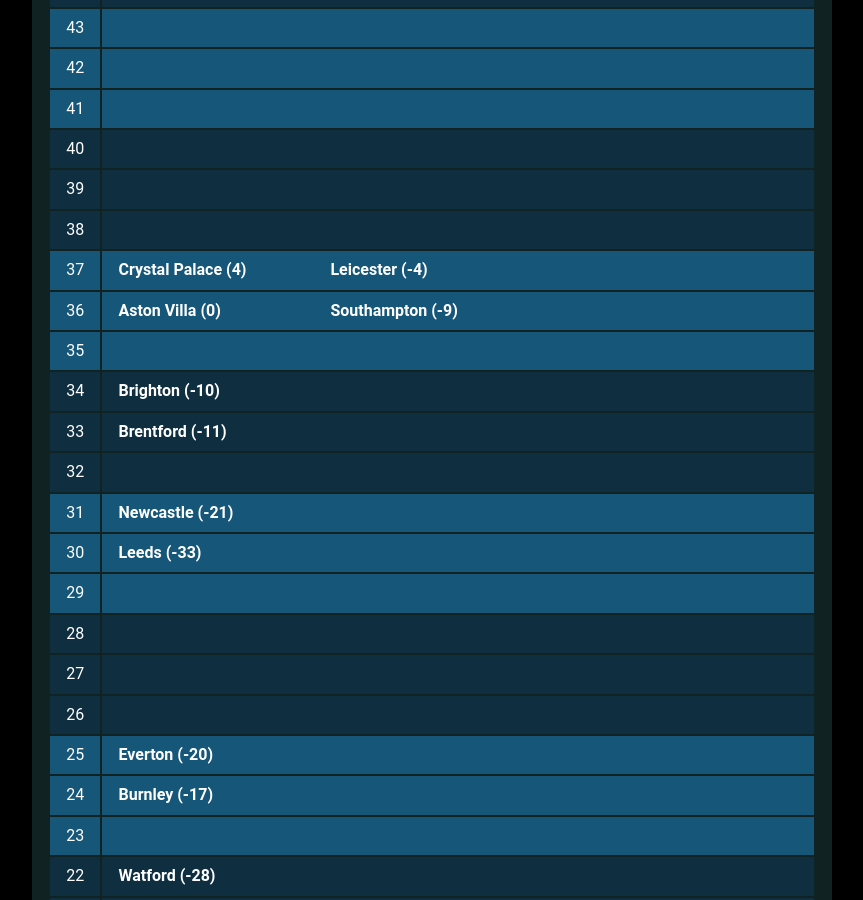
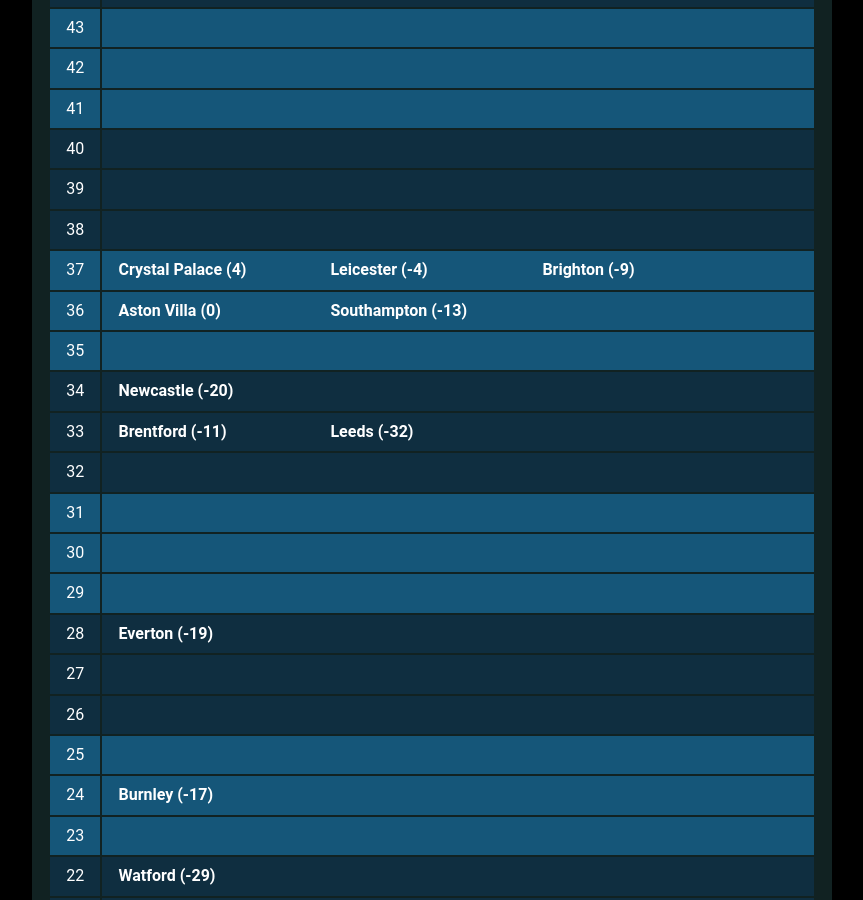
Before and after one commit to muru/muru.github.io, a Jekyll site: the page built from resources.md, in a window 1280 px wide and 900 px high, scrolled down 2689 px. Shown: the whole window, without its empty margins (208-1071 px from the left). Built offline with Jekyll 4.4.1, drawn with Linux system fonts in a browser that asks for light colours; some web fonts are replaced; some of the changed text lies outside the part shown.

Commit message:
updated cann-table: Sun 10 Apr 00:02:50 JST 2022

```diff
--- a/cann-table.html
+++ b/cann-table.html
@@ -60,6 +60,7 @@
 	<tr class="cann-row-2">
 		<td class="cann-point"> 62 </td>
 		<td class="cann-clubs">
+			<span class="club-name"> Chelsea (39) </span>
 		</td>
  	</tr>
 	<tr class="cann-row-1">
@@ -75,7 +76,6 @@
 	<tr class="cann-row-1">
 		<td class="cann-point"> 59 </td>
 		<td class="cann-clubs">
-			<span class="club-name"> Chelsea (35) </span>
 		</td>
  	</tr>
 	<tr class="cann-row-2">
@@ -102,7 +102,7 @@
 		<td class="cann-point"> 54 </td>
 		<td class="cann-clubs">
 			<span class="club-name"> Tottenham (15) </span>
-			<span class="club-name"> Arsenal (10) </span>
+			<span class="club-name"> Arsenal (9) </span>
 		</td>
  	</tr>
 	<tr class="cann-row-1">
@@ -119,7 +119,7 @@
 		<td class="cann-point"> 51 </td>
 		<td class="cann-clubs">
 			<span class="club-name"> West Ham (11) </span>
-			<span class="club-name"> Man Utd (8) </span>
+			<span class="club-name"> Man Utd (7) </span>
 		</td>
  	</tr>
 	<tr class="cann-row-2">
@@ -130,7 +130,7 @@
 	<tr class="cann-row-1">
 		<td class="cann-point"> 49 </td>
 		<td class="cann-clubs">
-			<span class="club-name"> Wolves (6) </span>
+			<span class="club-name"> Wolves (5) </span>
 		</td>
  	</tr>
 	<tr class="cann-row-1">
@@ -193,13 +193,14 @@
 		<td class="cann-clubs">
 			<span class="club-name"> Crystal Palace (4) </span>
 			<span class="club-name"> Leicester (-4) </span>
+			<span class="club-name"> Brighton (-9) </span>
 		</td>
  	</tr>
 	<tr class="cann-row-1">
 		<td class="cann-point"> 36 </td>
 		<td class="cann-clubs">
 			<span class="club-name"> Aston Villa (0) </span>
-			<span class="club-name"> Southampton (-9) </span>
+			<span class="club-name"> Southampton (-13) </span>
 		</td>
  	</tr>
 	<tr class="cann-row-1">
@@ -210,13 +211,14 @@
 	<tr class="cann-row-2">
 		<td class="cann-point"> 34 </td>
 		<td class="cann-clubs">
-			<span class="club-name"> Brighton (-10) </span>
+			<span class="club-name"> Newcastle (-20) </span>
 		</td>
  	</tr>
 	<tr class="cann-row-2">
 		<td class="cann-point"> 33 </td>
 		<td class="cann-clubs">
 			<span class="club-name"> Brentford (-11) </span>
+			<span class="club-name"> Leeds (-32) </span>
 		</td>
  	</tr>
 	<tr class="cann-row-2">
@@ -227,13 +229,11 @@
 	<tr class="cann-row-1">
 		<td class="cann-point"> 31 </td>
 		<td class="cann-clubs">
-			<span class="club-name"> Newcastle (-21) </span>
 		</td>
  	</tr>
 	<tr class="cann-row-1">
 		<td class="cann-point"> 30 </td>
 		<td class="cann-clubs">
-			<span class="club-name"> Leeds (-33) </span>
 		</td>
  	</tr>
 	<tr class="cann-row-1">
@@ -244,6 +244,7 @@
 	<tr class="cann-row-2">
 		<td class="cann-point"> 28 </td>
 		<td class="cann-clubs">
+			<span class="club-name"> Everton (-19) </span>
 		</td>
  	</tr>
 	<tr class="cann-row-2">
@@ -259,7 +260,6 @@
 	<tr class="cann-row-1">
 		<td class="cann-point"> 25 </td>
 		<td class="cann-clubs">
-			<span class="club-name"> Everton (-20) </span>
 		</td>
  	</tr>
 	<tr class="cann-row-1">
@@ -276,7 +276,7 @@
 	<tr class="cann-row-2">
 		<td class="cann-point"> 22 </td>
 		<td class="cann-clubs">
-			<span class="club-name"> Watford (-28) </span>
+			<span class="club-name"> Watford (-29) </span>
 		</td>
  	</tr>
 	<tr class="cann-row-2">
```
Also changed, not shown: other parts of cann-table.html (+1 -1 lines).
